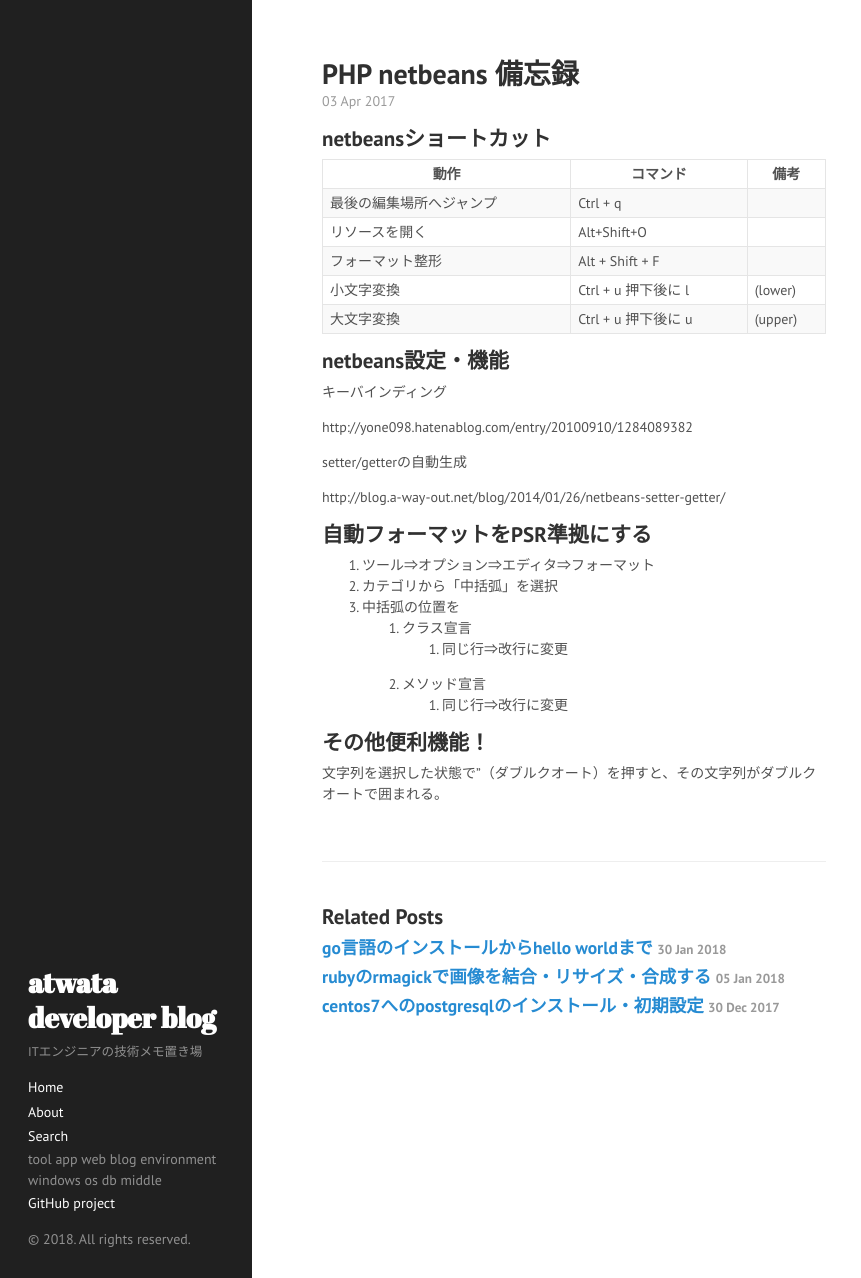
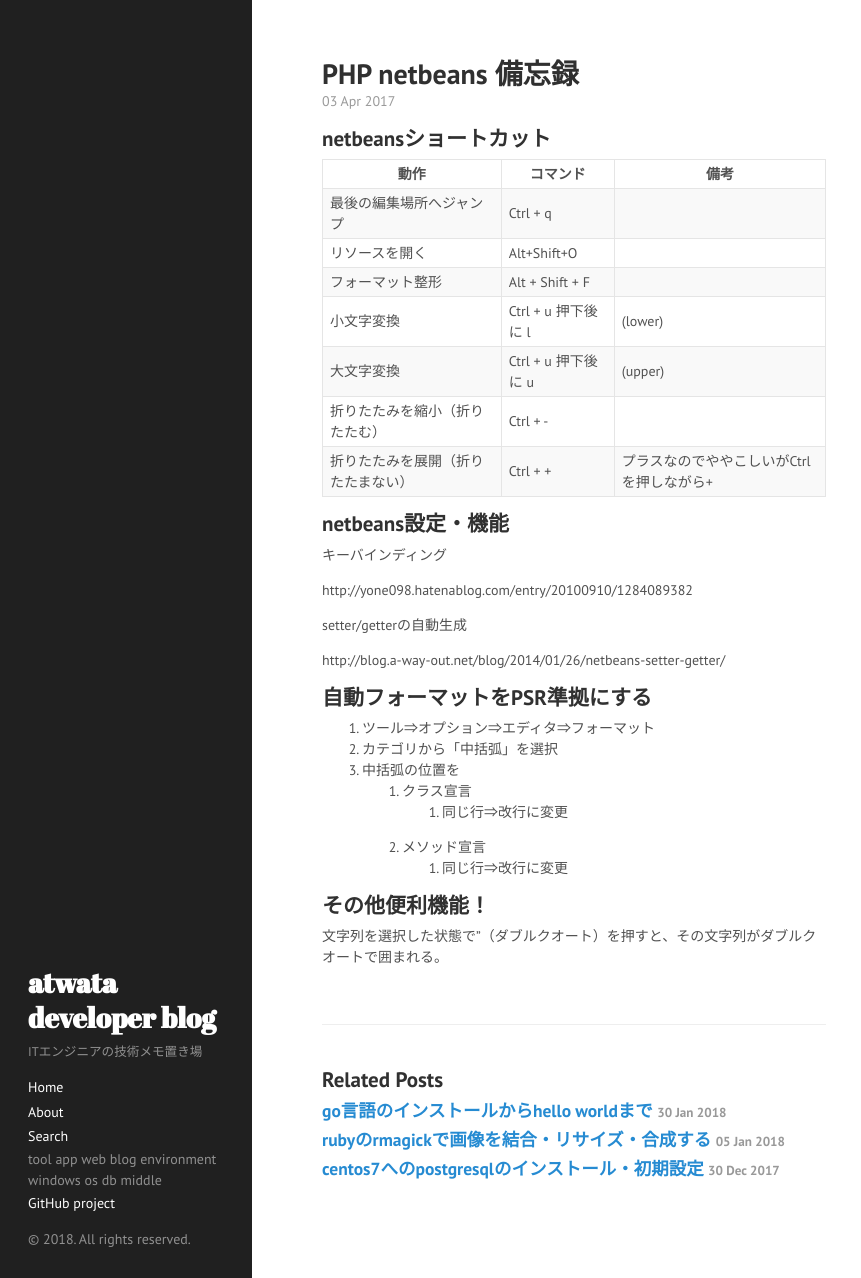
Before and after one commit to atwata/atwata.github.io, a Jekyll site: the page built from _posts/2017-04-03-netbeans-memo.md, in a window 1280 px wide and 1278 px high. Shown: the whole window, without its empty margins (0-861 px from the left). Built offline with Jekyll 4.4.1, drawn with Linux system fonts in a browser that asks for light colours.

Commit message:
Update 2017-04-03-netbeans-memo.md

```diff
--- a/_posts/2017-04-03-netbeans-memo.md
+++ b/_posts/2017-04-03-netbeans-memo.md
@@ -14,6 +14,8 @@ tags: php netbeans
 |フォーマット整形|Alt + Shift + F||
 |小文字変換|Ctrl + u 押下後に l|(lower)|
 |大文字変換|Ctrl + u 押下後に u|(upper)|
+|折りたたみを縮小（折りたたむ）|Ctrl + -||
+|折りたたみを展開（折りたたまない）|Ctrl + +|プラスなのでややこしいがCtrlを押しながら+|
 
 ## netbeans設定・機能
 
```
